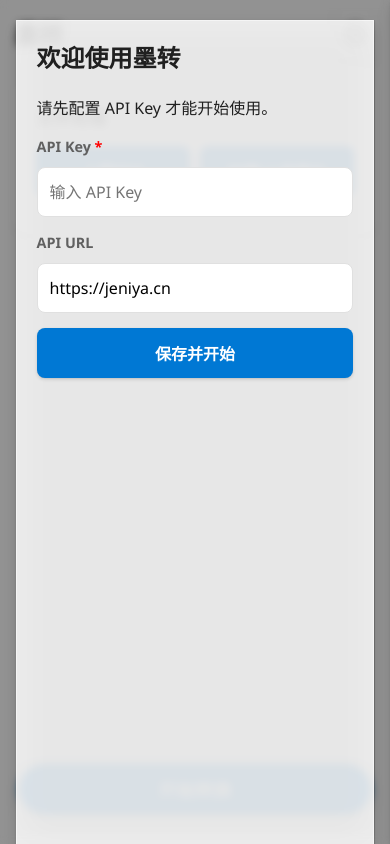
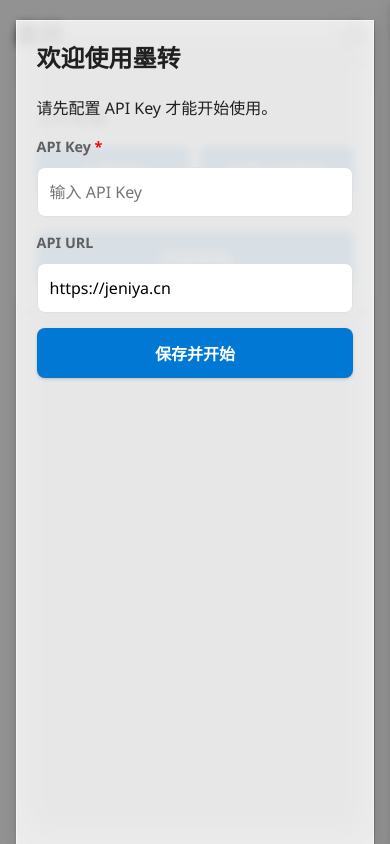
Before and after one commit to miaowuduck/mozhuan, a plain HTML site: page index.html in a window 390 px wide. Drawn offline with nearby package versions, Linux system fonts and the light colour scheme; a script that the page names is missing.

Commit message:
调整按钮样式，减少底部间距，移除固定定位以避免重叠

```diff
--- a/assets/css/style.css
+++ b/assets/css/style.css
@@ -584,7 +584,7 @@ input, textarea, .preview-box, #resultsArea, .log-box {
 
     .container {
         padding: 10px;
-        padding-bottom: 100px; /* Extra space for fixed button */
+        padding-bottom: 40px; /* Reduced space since button is no longer fixed */
     }
 
     .card {
@@ -632,20 +632,14 @@ input, textarea, .preview-box, #resultsArea, .log-box {
 
     /* Floating Action Button style for the main action */
     #startBtn {
-        position: fixed;
-        bottom: 30px;
-        left: 50%;
-        transform: translateX(-50%);
-        width: 90%;
-        max-width: 400px;
-        z-index: 1000;
-        box-shadow: var(--shadow-depth-16);
-        border-radius: 25px;
+        /* position: fixed; Removed to prevent overlapping */
+        width: 100%;
+        margin-top: 20px;
+        padding: 15px;
+        font-size: 18px;
         font-weight: 600;
-        letter-spacing: 0.5px;
-        font-size: 18px;
-        /* Ensure it sits above safe area */
-        margin-bottom: env(safe-area-inset-bottom);
+        box-shadow: var(--shadow-depth-4);
+        border-radius: var(--radius-md);
     }
 
     /* Adjust modal for mobile */
```
